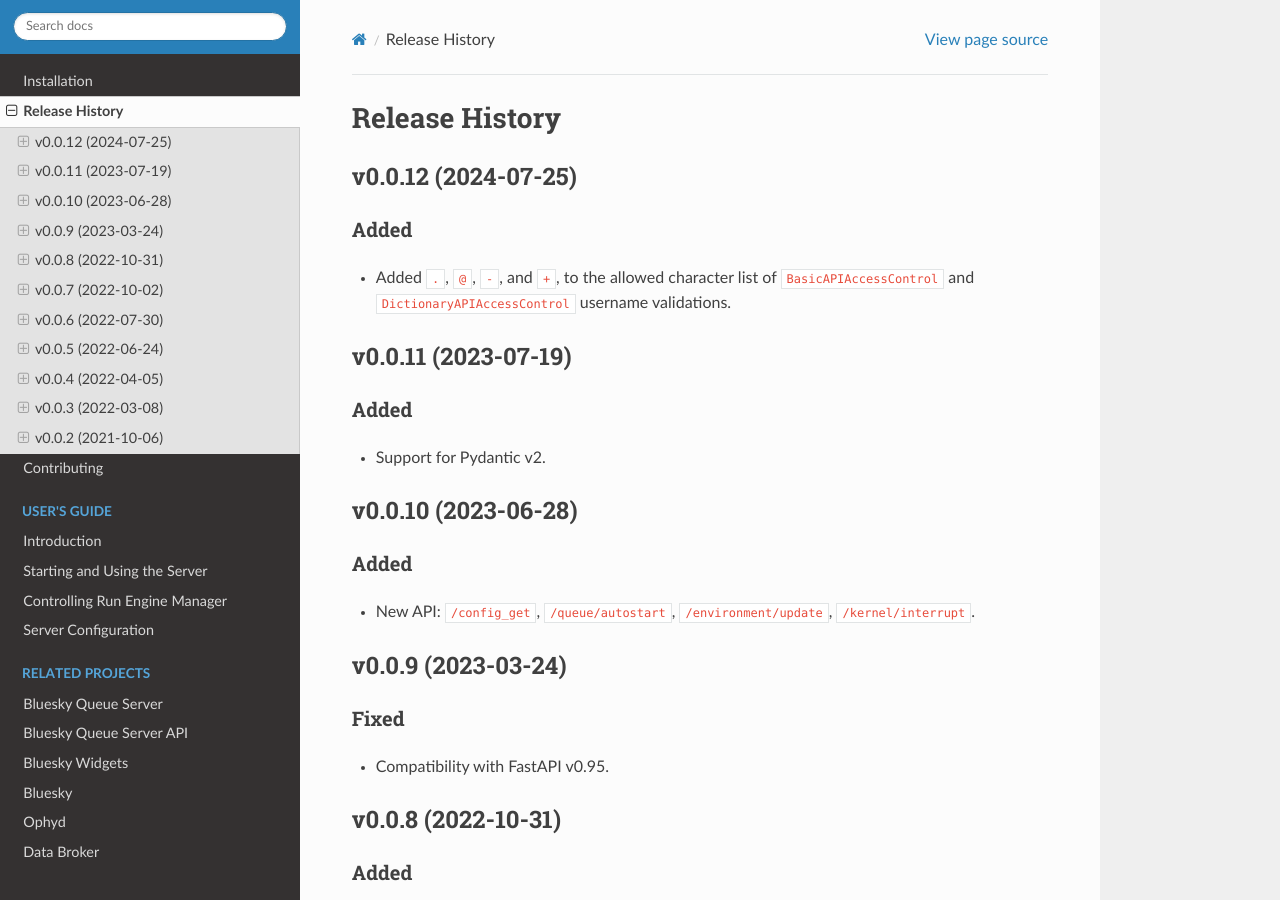
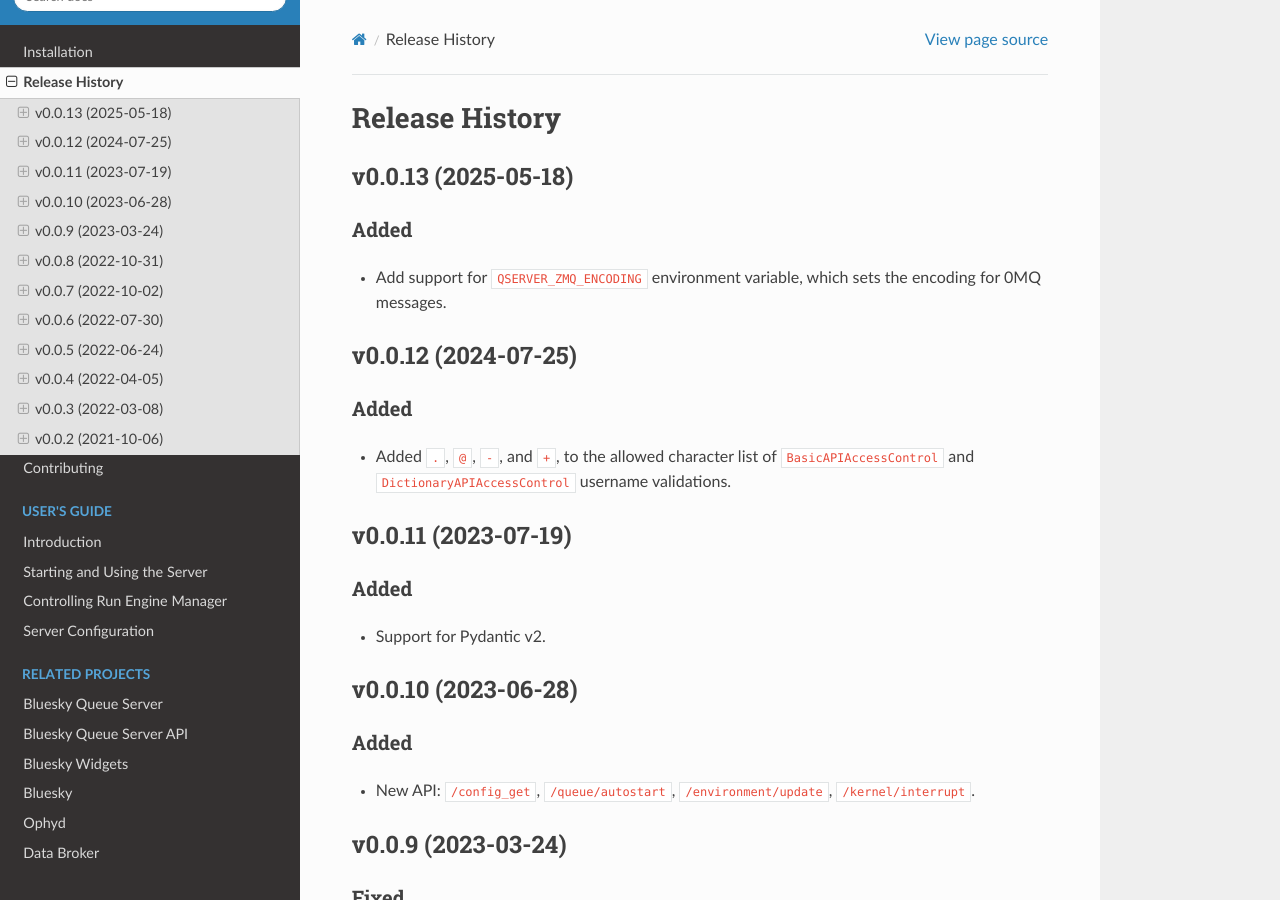
Before and after one commit to bluesky/bluesky-httpserver, a Sphinx documentation site: the page built from docs/source/release-history.rst, in a window 1280 px wide and 900 px high. Built offline with Sphinx 7.4.7 and the Read the Docs theme 3.1.0, drawn with Linux system fonts in a browser that asks for light colours.

Commit message:
DOC: release notes v0.0.13

```diff
--- a/docs/source/release-history.rst
+++ b/docs/source/release-history.rst
@@ -1,6 +1,15 @@
 ===============
 Release History
 ===============
+
+v0.0.13 (2025-05-18)
+====================
+
+Added
+-----
+
+- Add support for ``QSERVER_ZMQ_ENCODING`` environment variable, which sets the encoding for 0MQ messages.
+
 
 v0.0.12 (2024-07-25)
 ====================
```
